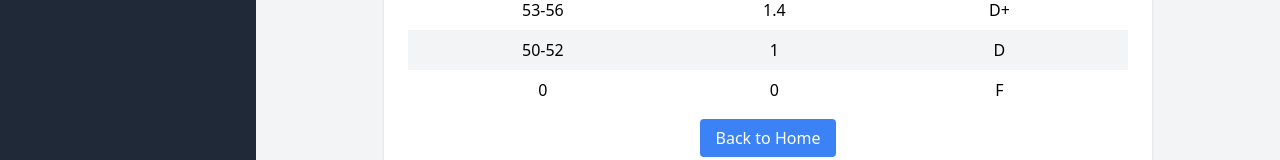
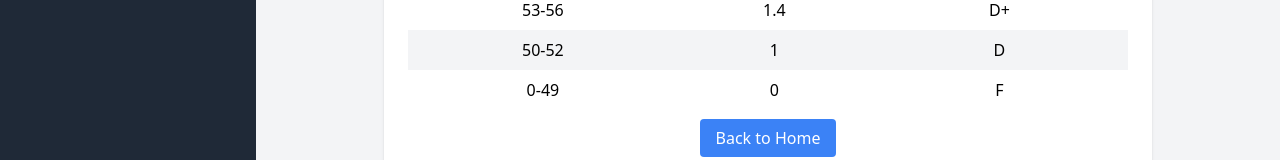
Before and after one commit to Mustajab01/GPA-Calculator, a React (Vite) app: page /GPA-Calculator/gpa-table in a window 1280 px wide. Shown: the part 570-730 px from the top of the page. Built offline with nearby package versions, Linux system fonts and the light colour scheme.

Commit message:
Foramtted and Fixed numbers in GPA Table

```diff
--- a/src/components/GpaTable.jsx
+++ b/src/components/GpaTable.jsx
@@ -3,7 +3,7 @@ import { Link } from 'react-router-dom';
 
 const GpaTable = () => {
     const gradeScores = [
-    { score: "90-100", gpa: 4.0, gradePoint: "A+"},
+        { score: "90-100", gpa: 4.0, gradePoint: "A+" },
         { score: "85-89", gpa: 4.0, gradePoint: "A" },
         { score: "80-84", gpa: 3.8, gradePoint: "A-" },
         { score: "75-79", gpa: 3.4, gradePoint: "B+" },
@@ -14,7 +14,7 @@ const GpaTable = () => {
         { score: "57-60", gpa: 1.8, gradePoint: "C-" },
         { score: "53-56", gpa: 1.4, gradePoint: "D+" },
         { score: "50-52", gpa: 1.0, gradePoint: "D" },
-    { score: 0, gpa: 0.0,  gradePoint: "F" },
+        { score: "0-49", gpa: 0.0, gradePoint: "F" },
     ];
 
     return (
```
Lines whose indentation alone changed are shown as unchanged.
